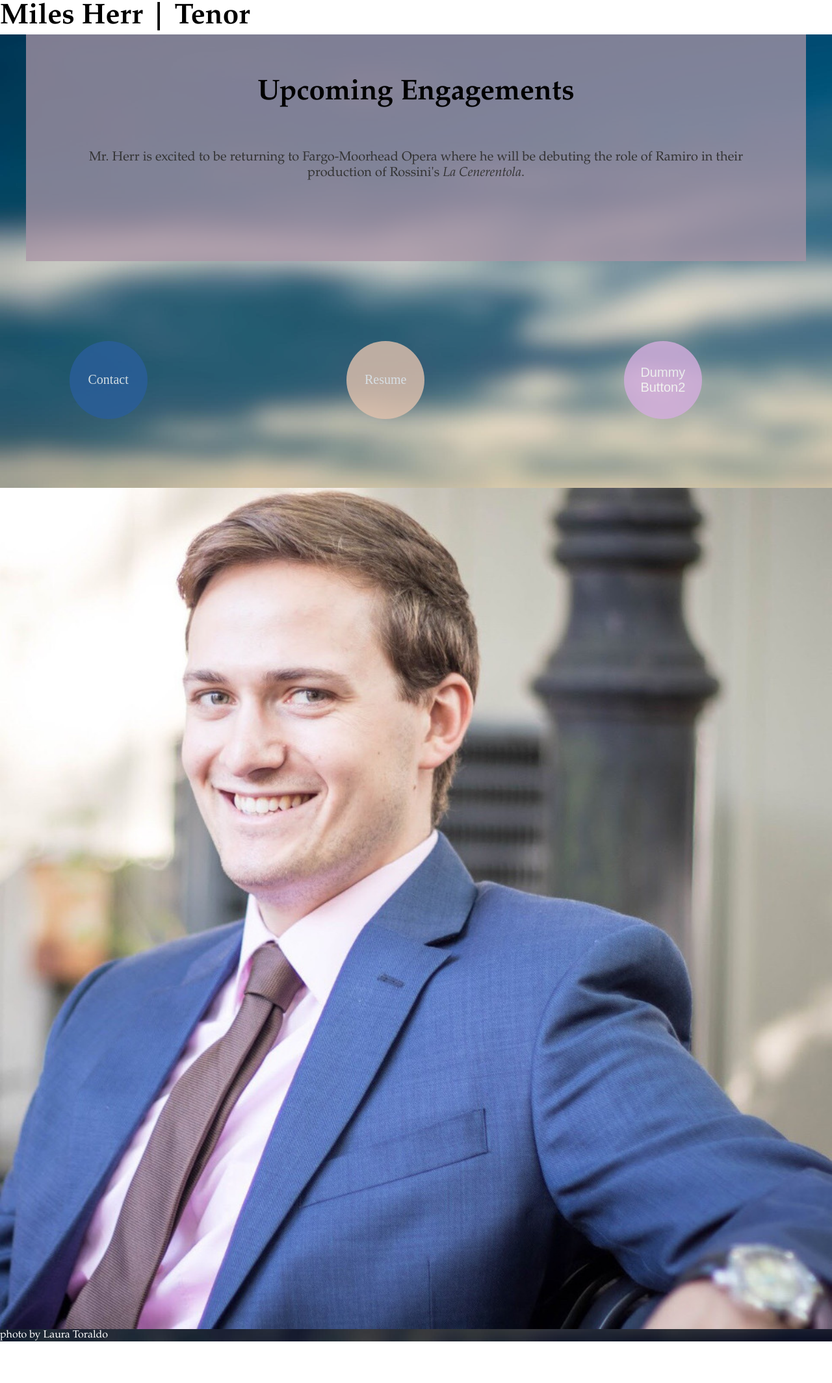
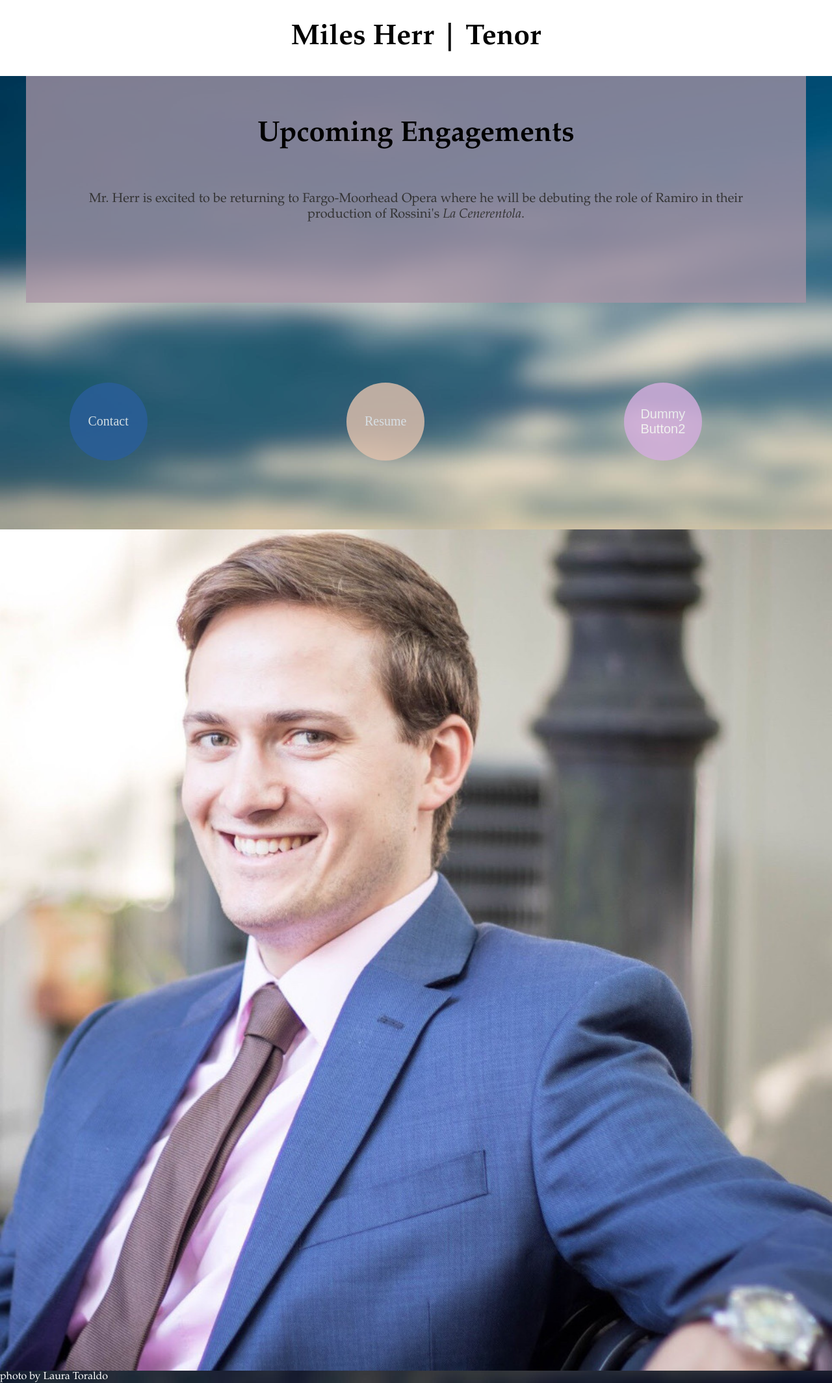
Before and after one commit to leemlb06pmi/leemlb06pmi.github.io, a Jekyll site: the page built from index.html, in a window 1280 px wide. Shown: the whole page at 65% size. Built offline with Jekyll 4.4.1, drawn with Linux system fonts in a browser that asks for light colours; before the commit the page ends 2065 px from its top, so only the background shows below that.

Commit message:
Update default.html

```diff
--- a/_layouts/default.html
+++ b/_layouts/default.html
@@ -7,7 +7,7 @@
 		</head>
 		<body>
 			<div>
-				<h1 style="text-align:left;">Miles Herr | Tenor</h1>
+				<h1 style="padding:2.5%">Miles Herr | Tenor</h1>
 			<!--
 			<nav>
 	    		<ul>
```
